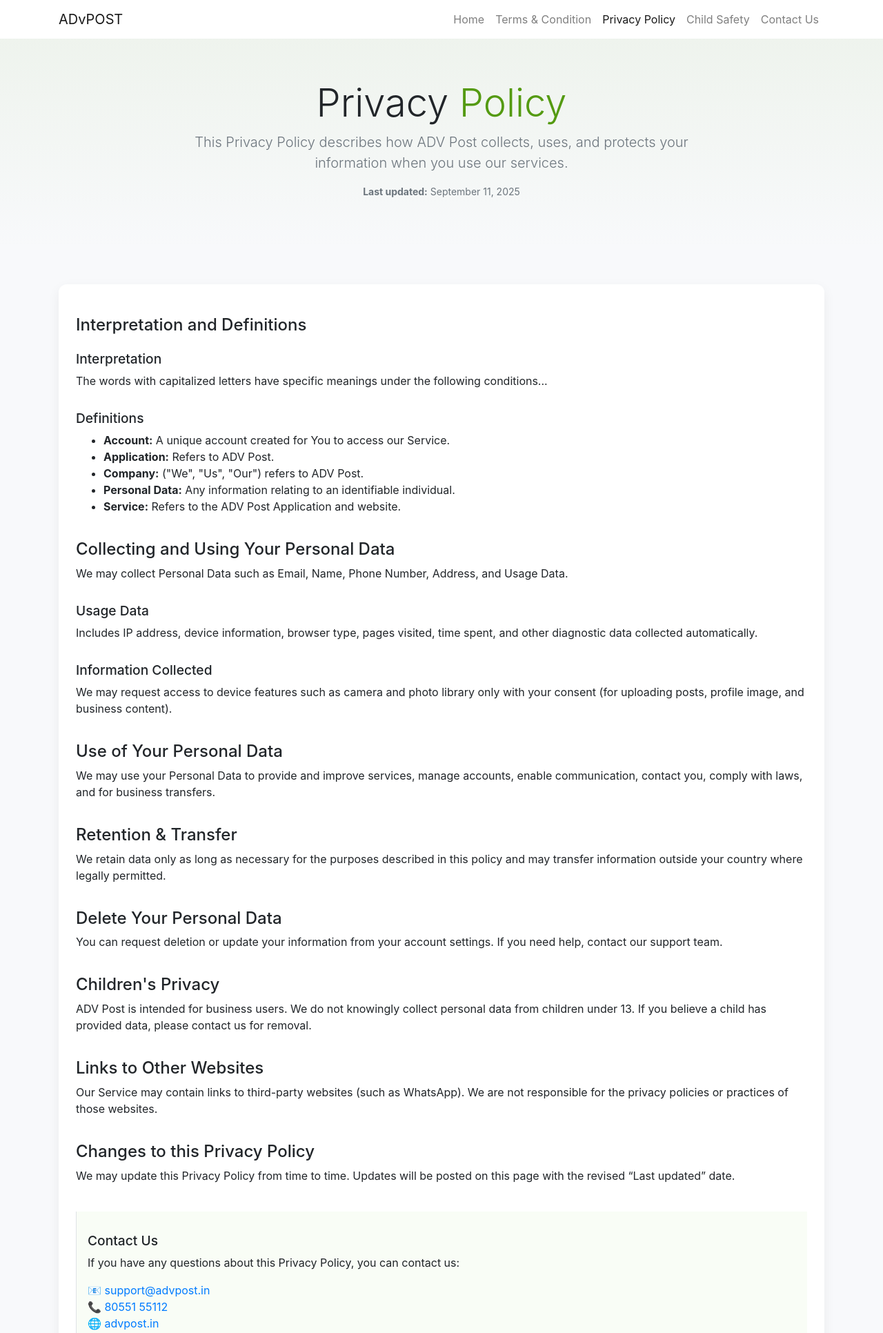
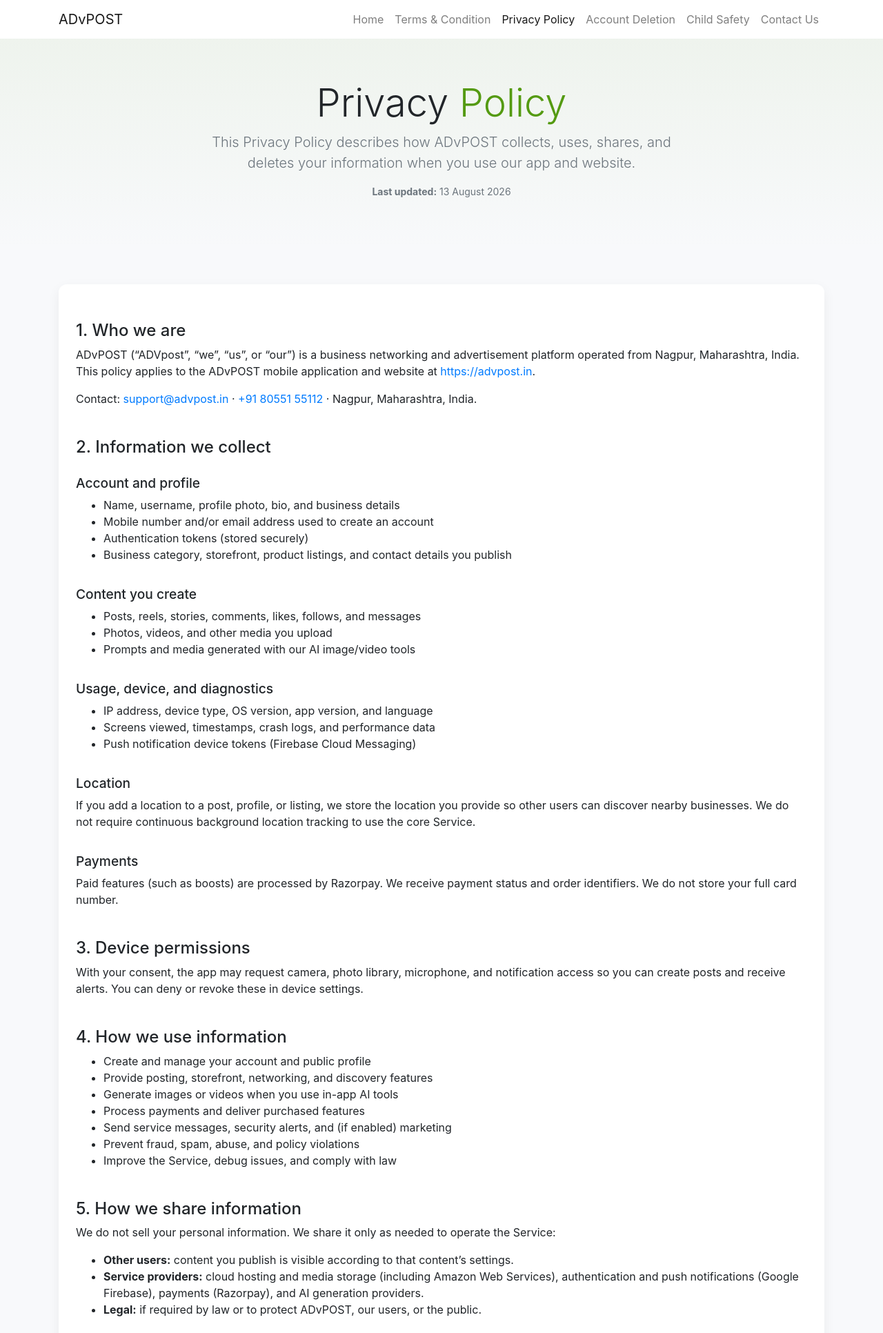
Before and after one commit to dmadbook1-lab/advpost-server-admin, a CodeIgniter app: the page made by application/views/admin_view/privacy_policy.php in a window 1280 px wide. Shown: the top 1932 px of the page at 69% size. Run offline with CodeIgniter, Linux system fonts and the light colour scheme.

Commit message:
update the code

```diff
--- a/application/config/routes.php
+++ b/application/config/routes.php
@@ -53,5 +53,11 @@ $route['default_controller'] = 'welcome';
 $route['404_override'] = '';
 $route['translate_uri_dashes'] = FALSE;
 
+$route['welcome/privacy-policy'] = 'welcome/privacy_policy';
+$route['welcome/account-deletion'] = 'welcome/account_deletion';
+$route['welcome/data-deletion'] = 'welcome/data_deletion';
+$route['welcome/delete-account'] = 'welcome/account_deletion';
+$route['welcome/delete_account'] = 'welcome/account_deletion';
+
 
 //$route[LOGINPROFILE] = 'admin/login';
--- a/application/views/admin_view/privacy_policy.php
+++ b/application/views/admin_view/privacy_policy.php
@@ -4,7 +4,8 @@
   <meta charset="utf-8">
   <meta name="viewport" content="width=device-width, initial-scale=1">
   <title>Privacy Policy — ADvPOST</title>
-  <meta name="description" content="Read ADV Post's Privacy Policy regarding data collection, usage, and your rights.">
+  <meta name="description" content="How ADvPOST collects, uses, shares, and deletes personal data, including account deletion instructions.">
+  <meta name="robots" content="index,follow">
   <link href="https://cdnjs.cloudflare.com/ajax/libs/bootstrap/4.6.2/css/bootstrap.min.css" rel="stylesheet">
   <style>
     :root { --accent:#549a11 }
@@ -13,24 +14,24 @@
     .accent { color:var(--accent) }
     .card.light { background:#fff; border:0; border-radius:12px; box-shadow:0 6px 18px rgba(34,34,34,0.06); padding:25px }
     footer { padding:28px 0; background:#fff; margin-top:40px; border-top:1px solid #eee }
-    h2 { font-size:1.5rem; margin-top:20px; }
-    h3 { font-size:1.2rem; margin-top:15px; }
+    h2 { font-size:1.5rem; margin-top:28px; }
+    h3 { font-size:1.2rem; margin-top:18px; }
   </style>
 </head>
 <body>
 
-<!-- Navbar -->
 <nav class="navbar navbar-expand-lg navbar-light bg-white">
   <div class="container">
-    <a class="navbar-brand" href="/">ADvPOST</a>
+    <a class="navbar-brand" href="https://advpost.in">ADvPOST</a>
     <button class="navbar-toggler" type="button" data-toggle="collapse" data-target="#nav" aria-controls="nav" aria-expanded="false" aria-label="Toggle navigation">
       <span class="navbar-toggler-icon"></span>
     </button>
     <div class="collapse navbar-collapse" id="nav">
       <ul class="navbar-nav ml-auto">
-        <li class="nav-item"><a class="nav-link" href="/">Home</a></li>
-        <li class="nav-item"><a class="nav-link" href="/index.php/welcome/terms_condition">Terms & Condition</a></li>
-        <li class="nav-item active"><a class="nav-link" href="/index.php/welcome/privacy-policy">Privacy Policy</a></li>
+        <li class="nav-item"><a class="nav-link" href="https://advpost.in">Home</a></li>
+        <li class="nav-item"><a class="nav-link" href="/index.php/welcome/terms_condition">Terms &amp; Condition</a></li>
+        <li class="nav-item active"><a class="nav-link" href="/index.php/welcome/privacy_policy">Privacy Policy</a></li>
+        <li class="nav-item"><a class="nav-link" href="/index.php/welcome/account_deletion">Account Deletion</a></li>
         <li class="nav-item"><a class="nav-link" href="/index.php/welcome/child_safety">Child Safety</a></li>
         <li class="nav-item"><a class="nav-link" href="/index.php/welcome/contact_us">Contact Us</a></li>
       </ul>
@@ -38,70 +39,104 @@
   </div>
 </nav>
 
-<!-- Hero -->
 <section class="hero">
   <div class="container">
     <div class="row align-items-center">
       <div class="col-md-8 mx-auto text-center">
         <h1 class="display-4">Privacy <span class="accent">Policy</span></h1>
-        <p class="lead text-muted">This Privacy Policy describes how ADV Post collects, uses, and protects your information when you use our services.</p>
-        <p class="small text-muted"><strong>Last updated:</strong> September 11, 2025</p>
+        <p class="lead text-muted">This Privacy Policy describes how ADvPOST collects, uses, shares, and deletes your information when you use our app and website.</p>
+        <p class="small text-muted"><strong>Last updated:</strong> 13 August 2026</p>
       </div>
     </div>
   </div>
 </section>
 
-<!-- Content -->
 <section class="py-5">
   <div class="container">
     <div class="card light">
-      <h2>Interpretation and Definitions</h2>
-      <h3>Interpretation</h3>
-      <p>The words with capitalized letters have specific meanings under the following conditions...</p>
+      <h2>1. Who we are</h2>
+      <p>ADvPOST (&ldquo;ADVpost&rdquo;, &ldquo;we&rdquo;, &ldquo;us&rdquo;, or &ldquo;our&rdquo;) is a business networking and advertisement platform operated from Nagpur, Maharashtra, India. This policy applies to the ADvPOST mobile application and website at <a href="https://advpost.in">https://advpost.in</a>.</p>
+      <p>Contact: <a href="mailto:support@advpost.in">support@advpost.in</a> · <a href="tel:+918055155112">+91 80551 55112</a> · Nagpur, Maharashtra, India.</p>
 
-      <h3>Definitions</h3>
+      <h2>2. Information we collect</h2>
+      <h3>Account and profile</h3>
       <ul>
-        <li><strong>Account:</strong> A unique account created for You to access our Service.</li>
-        <li><strong>Application:</strong> Refers to ADV Post.</li>
-        <li><strong>Company:</strong> ("We", "Us", "Our") refers to ADV Post.</li>
-        <li><strong>Personal Data:</strong> Any information relating to an identifiable individual.</li>
-        <li><strong>Service:</strong> Refers to the ADV Post Application and website.</li>
+        <li>Name, username, profile photo, bio, and business details</li>
+        <li>Mobile number and/or email address used to create an account</li>
+        <li>Authentication tokens (stored securely)</li>
+        <li>Business category, storefront, product listings, and contact details you publish</li>
+      </ul>
+      <h3>Content you create</h3>
+      <ul>
+        <li>Posts, reels, stories, comments, likes, follows, and messages</li>
+        <li>Photos, videos, and other media you upload</li>
+        <li>Prompts and media generated with our AI image/video tools</li>
+      </ul>
+      <h3>Usage, device, and diagnostics</h3>
+      <ul>
+        <li>IP address, device type, OS version, app version, and language</li>
+        <li>Screens viewed, timestamps, crash logs, and performance data</li>
+        <li>Push notification device tokens (Firebase Cloud Messaging)</li>
+      </ul>
+      <h3>Location</h3>
+      <p>If you add a location to a post, profile, or listing, we store the location you provide so other users can discover nearby businesses. We do not require continuous background location tracking to use the core Service.</p>
+      <h3>Payments</h3>
+      <p>Paid features (such as boosts) are processed by Razorpay. We receive payment status and order identifiers. We do not store your full card number.</p>
+
+      <h2>3. Device permissions</h2>
+      <p>With your consent, the app may request camera, photo library, microphone, and notification access so you can create posts and receive alerts. You can deny or revoke these in device settings.</p>
+
+      <h2>4. How we use information</h2>
+      <ul>
+        <li>Create and manage your account and public profile</li>
+        <li>Provide posting, storefront, networking, and discovery features</li>
+        <li>Generate images or videos when you use in-app AI tools</li>
+        <li>Process payments and deliver purchased features</li>
+        <li>Send service messages, security alerts, and (if enabled) marketing</li>
+        <li>Prevent fraud, spam, abuse, and policy violations</li>
+        <li>Improve the Service, debug issues, and comply with law</li>
       </ul>
 
-      <h2>Collecting and Using Your Personal Data</h2>
-      <p>We may collect Personal Data such as Email, Name, Phone Number, Address, and Usage Data.</p>
+      <h2>5. How we share information</h2>
+      <p>We do not sell your personal information. We share it only as needed to operate the Service:</p>
+      <ul>
+        <li><strong>Other users:</strong> content you publish is visible according to that content&rsquo;s settings.</li>
+        <li><strong>Service providers:</strong> cloud hosting and media storage (including Amazon Web Services), authentication and push notifications (Google Firebase), payments (Razorpay), and AI generation providers.</li>
+        <li><strong>Legal:</strong> if required by law or to protect ADvPOST, our users, or the public.</li>
+      </ul>
 
-      <h3>Usage Data</h3>
-      <p>Includes IP address, device information, browser type, pages visited, time spent, and other diagnostic data collected automatically.</p>
+      <h2>6. Retention</h2>
+      <p>We keep personal data while your account is active and as needed to provide the Service. After account deletion we remove or anonymize personal data within 30 days, except records we must keep for legal, tax, accounting, or fraud-prevention purposes.</p>
 
-      <h3>Information Collected</h3>
-      <p>We may request access to device features such as camera and photo library only with your consent (for uploading posts, profile image, and business content).</p>
+      <h2>7. Account and data deletion</h2>
+      <p>You may request deletion of your ADvPOST account and associated personal data at any time. Login is not required.</p>
+      <ul>
+        <li>Web form: <a href="https://advpost.in/account-deletion">https://advpost.in/account-deletion</a></li>
+        <li>This site: <a href="/index.php/welcome/account_deletion">Account / data deletion</a></li>
+        <li>Email: <a href="mailto:support@advpost.in?subject=ADVpost%20Account%20Deletion%20Request">support@advpost.in</a> with subject &ldquo;Account Deletion Request&rdquo; and your registered mobile number or email</li>
+        <li>In the app (when available): Settings → Delete Account</li>
+      </ul>
+      <p>After we verify you own the account, we delete the account and personal data within 30 days. Some legally required records may be retained as described above.</p>
 
-      <h2>Use of Your Personal Data</h2>
-      <p>We may use your Personal Data to provide and improve services, manage accounts, enable communication, contact you, comply with laws, and for business transfers.</p>
+      <h2>8. Your rights</h2>
+      <p>Subject to applicable law, you may request access to, correction of, or deletion of your personal information. Email <a href="mailto:support@advpost.in">support@advpost.in</a>. We may need to verify your identity.</p>
 
-      <h2>Retention & Transfer</h2>
-      <p>We retain data only as long as necessary for the purposes described in this policy and may transfer information outside your country where legally permitted.</p>
+      <h2>9. Children&rsquo;s privacy</h2>
+      <p>ADvPOST is intended for business users. We do not knowingly collect personal data from children under 13 (or under 16 where a higher age is required). If you believe a child has provided data, contact us for removal.</p>
 
-      <h2>Delete Your Personal Data</h2>
-      <p>You can request deletion or update your information from your account settings. If you need help, contact our support team.</p>
+      <h2>10. Security</h2>
+      <p>We use HTTPS, access controls, and token authentication. No method of transmission or storage is 100% secure.</p>
 
-      <h2>Children's Privacy</h2>
-      <p>ADV Post is intended for business users. We do not knowingly collect personal data from children under 13. If you believe a child has provided data, please contact us for removal.</p>
-
-      <h2>Links to Other Websites</h2>
-      <p>Our Service may contain links to third-party websites (such as WhatsApp). We are not responsible for the privacy policies or practices of those websites.</p>
-
-      <h2>Changes to this Privacy Policy</h2>
-      <p>We may update this Privacy Policy from time to time. Updates will be posted on this page with the revised “Last updated” date.</p>
+      <h2>11. Changes</h2>
+      <p>We may update this Privacy Policy from time to time. Updates will be posted on this page with a revised &ldquo;Last updated&rdquo; date.</p>
 
       <div class="mt-4 p-3 border-left" style="border-color:var(--accent); background:#f9fdf6;">
         <h3>Contact Us</h3>
-        <p>If you have any questions about this Privacy Policy, you can contact us:</p>
         <ul class="list-unstyled mb-0">
-          <li>📧 <a href="mailto:support@advpost.in">support@advpost.in</a></li>
-          <li>📞 <a href="tel:+918055155112">80551 55112</a></li>
-          <li>🌐 <a href="https://advpost.in">advpost.in</a></li>
+          <li>Email: <a href="mailto:support@advpost.in">support@advpost.in</a></li>
+          <li>Phone: <a href="tel:+918055155112">+91 80551 55112</a></li>
+          <li>Website: <a href="https://advpost.in">https://advpost.in</a></li>
+          <li>Account / data deletion: <a href="https://advpost.in/account-deletion">https://advpost.in/account-deletion</a></li>
         </ul>
       </div>
     </div>
@@ -110,7 +145,7 @@
 
 <footer>
   <div class="container text-center small text-muted">
-    © 2025 ADvPOST. All Rights Reserved.
+    © 2026 ADvPOST. All Rights Reserved.
   </div>
 </footer>
 
```
Also changed, not shown: application/controllers/Welcome.php (+20 -1 lines), application/views/admin_view/account_deletion.php (added, +107 -0 lines).
